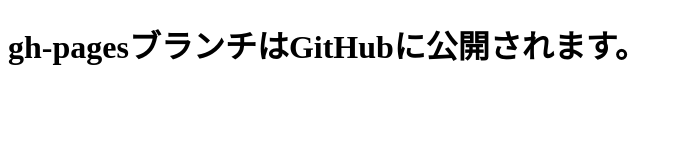
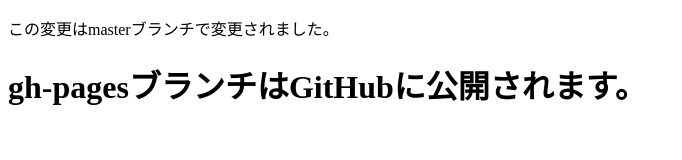
Before and after one commit to ShinjiSawada2021/git-study, a plain HTML site: page index.html in a window 1280 px wide. Shown: the whole page, without its empty margins (0-682 px from the left). Drawn offline with Linux system fonts and the light colour scheme.

Commit message:
段落を追加

```diff
--- a/index.html
+++ b/index.html
@@ -4,6 +4,7 @@
   <meta charset="UTF-8">
   <meta name="viewport" content="width=device-width, initial-scale=1.0">
   <title>Gitの勉強</title>
+  <p>この変更はmasterブランチで変更されました。</p>
 </head>
 <body>
   <h1>gh-pagesブランチはGitHubに公開されます。</h1>
```
